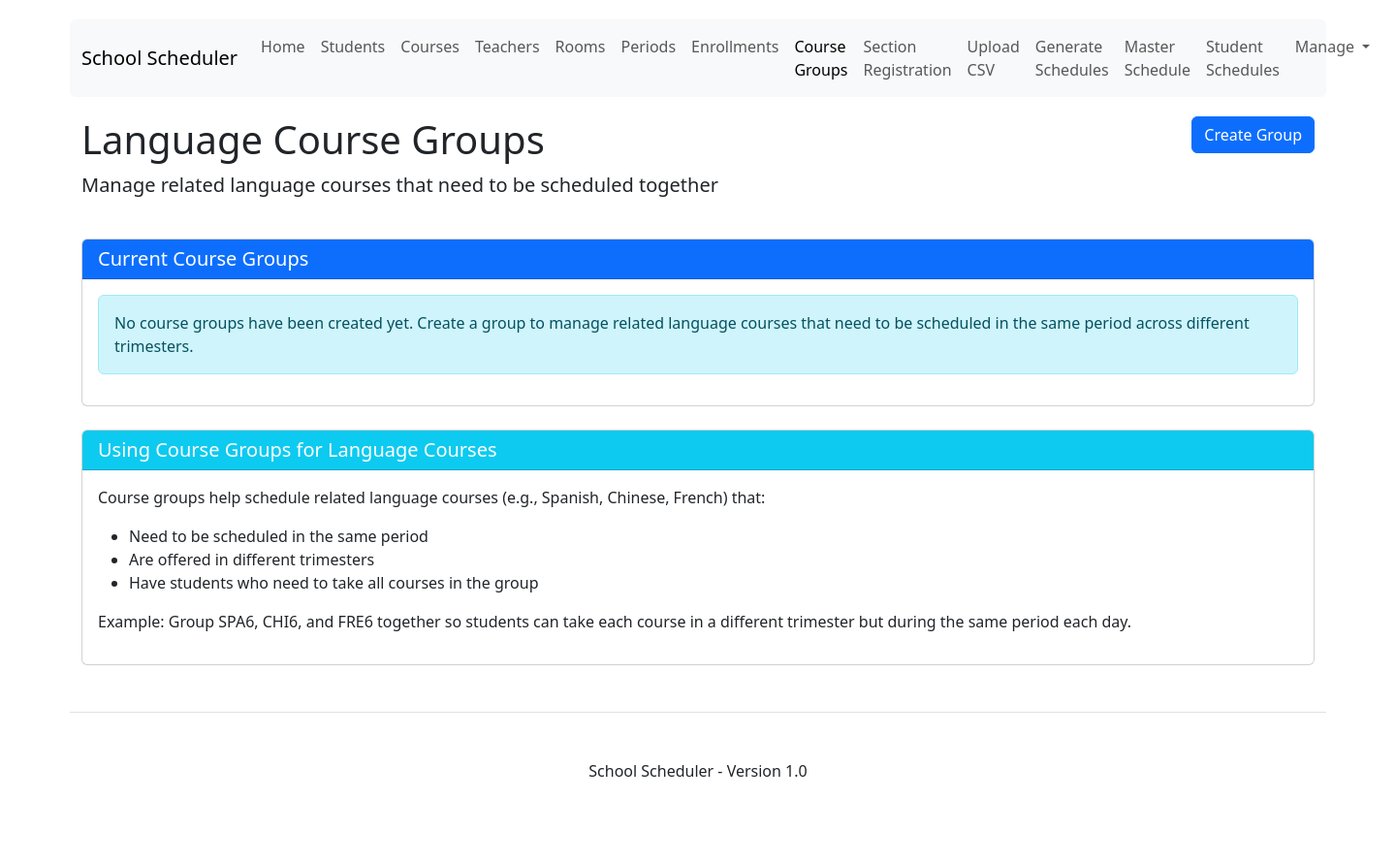
After one commit to wafflestomper/Scheduler_v2, a Django app: page /course-groups/ in a window 1440 px wide. The commit adds this page. Shown: the whole page at 97% size. Run offline with Django 4.2, Linux system fonts and the light colour scheme; data that the repository does not hold is empty; parts of the project's set-up code (start-up, migrations or seed data) failed here and were passed over.

Commit message:
Implement language course groups feature for scheduling related trimester courses in the same period

```diff
--- a/schedule/templates/schedule/base.html
+++ b/schedule/templates/schedule/base.html
@@ -54,7 +54,12 @@
                         </li>
                         <li class="nav-item">
                             <a class="nav-link {% if '/enroll-students/' in request.path %}active{% endif %}" href="{% url 'enroll_students' %}">
-                                <i class="bi bi-person-plus-fill"></i> Enrollments
+                                <i class="bi bi-person-plus"></i> Enrollments
+                            </a>
+                        </li>
+                        <li class="nav-item">
+                            <a class="nav-link {% if '/course-groups/' in request.path %}active{% endif %}" href="{% url 'course_groups' %}">
+                                <i class="bi bi-diagram-3"></i> Course Groups
                             </a>
                         </li>
                         <li class="nav-item">
--- /dev/null
+++ b/schedule/templates/schedule/course_groups.html
@@ -0,0 +1,201 @@
+{% extends 'schedule/base.html' %}
+{% load static %}
+
+{% block title %}Course Groups - School Scheduler{% endblock %}
+
+{% block content %}
+<div class="container">
+    <div class="row mb-4">
+        <div class="col-md-8">
+            <h1 class="mb-2">Language Course Groups</h1>
+            <p class="lead">Manage related language courses that need to be scheduled together</p>
+        </div>
+        <div class="col-md-4 text-end">
+            <button type="button" class="btn btn-primary" data-bs-toggle="modal" data-bs-target="#createGroupModal">
+                <i class="bi bi-plus-circle"></i> Create Group
+            </button>
+        </div>
+    </div>
+
+    {% if messages %}
+    <div class="row mb-3">
+        <div class="col-12">
+            {% for message in messages %}
+            <div class="alert alert-{{ message.tags }}">
+                {{ message }}
+            </div>
+            {% endfor %}
+        </div>
+    </div>
+    {% endif %}
+
+    <div class="row">
+        <div class="col-12">
+            <div class="card mb-4">
+                <div class="card-header bg-primary text-white">
+                    <h5 class="mb-0">Current Course Groups</h5>
+                </div>
+                <div class="card-body">
+                    {% if groups %}
+                    <div class="table-responsive">
+                        <table class="table table-striped table-hover">
+                            <thead>
+                                <tr>
+                                    <th>Name</th>
+                                    <th>Description</th>
+                                    <th>Courses</th>
+                                    <th>Preferred Period</th>
+                                    <th class="text-end">Actions</th>
+                                </tr>
+                            </thead>
+                            <tbody>
+                                {% for group in groups %}
+                                <tr>
+                                    <td>{{ group.name }}</td>
+                                    <td>{{ group.description|default:"—" }}</td>
+                                    <td>
+                                        {% for course in group.courses.all %}
+                                        <span class="badge bg-secondary">{{ course.id }}</span>
+                                        {% empty %}
+                                        <span class="text-muted">No courses assigned</span>
+                                        {% endfor %}
+                                    </td>
+                                    <td>{{ group.preferred_period|default:"—" }}</td>
+                                    <td class="text-end">
+                                        <a href="{% url 'edit_course_group' group.id %}" class="btn btn-sm btn-outline-secondary">
+                                            <i class="bi bi-pencil"></i> Edit
+                                        </a>
+                                        <button type="button" class="btn btn-sm btn-outline-danger"
+                                                data-bs-toggle="modal"
+                                                data-bs-target="#deleteGroupModal"
+                                                data-group-id="{{ group.id }}"
+                                                data-group-name="{{ group.name }}">
+                                            <i class="bi bi-trash"></i> Delete
+                                        </button>
+                                    </td>
+                                </tr>
+                                {% endfor %}
+                            </tbody>
+                        </table>
+                    </div>
+                    {% else %}
+                    <div class="alert alert-info">
+                        <p class="mb-0">No course groups have been created yet. Create a group to manage related language courses that need to be scheduled in the same period across different trimesters.</p>
+                    </div>
+                    {% endif %}
+                </div>
+            </div>
+        </div>
+    </div>
+
+    <div class="row mb-4">
+        <div class="col-12">
+            <div class="card">
+                <div class="card-header bg-info text-white">
+                    <h5 class="mb-0">Using Course Groups for Language Courses</h5>
+                </div>
+                <div class="card-body">
+                    <p>Course groups help schedule related language courses (e.g., Spanish, Chinese, French) that:</p>
+                    <ul>
+                        <li>Need to be scheduled in the same period</li>
+                        <li>Are offered in different trimesters</li>
+                        <li>Have students who need to take all courses in the group</li>
+                    </ul>
+                    <p>Example: Group SPA6, CHI6, and FRE6 together so students can take each course in a different trimester but during the same period each day.</p>
+                </div>
+            </div>
+        </div>
+    </div>
+</div>
+
+<!-- Create Group Modal -->
+<div class="modal fade" id="createGroupModal" tabindex="-1" aria-labelledby="createGroupModalLabel" aria-hidden="true">
+    <div class="modal-dialog modal-lg">
+        <div class="modal-content">
+            <div class="modal-header">
+                <h5 class="modal-title" id="createGroupModalLabel">Create Course Group</h5>
+                <button type="button" class="btn-close" data-bs-dismiss="modal" aria-label="Close"></button>
+            </div>
+            <form action="{% url 'create_course_group' %}" method="post">
+                {% csrf_token %}
+                <div class="modal-body">
+                    <div class="mb-3">
+                        <label for="name" class="form-label">Group Name</label>
+                        <input type="text" class="form-control" id="name" name="name" required>
+                    </div>
+                    <div class="mb-3">
+                        <label for="description" class="form-label">Description</label>
+                        <textarea class="form-control" id="description" name="description" rows="3"></textarea>
+                    </div>
+                    <div class="mb-3">
+                        <label for="courses" class="form-label">Courses</label>
+                        <select class="form-select" id="courses" name="courses" multiple size="6">
+                            {% for course in courses %}
+                            <option value="{{ course.id }}">{{ course.name }} ({{ course.id }}) - Grade {{ course.grade_level }}</option>
+                            {% endfor %}
+                        </select>
+                        <div class="form-text">Hold Ctrl/Cmd to select multiple courses</div>
+                    </div>
+                    <div class="mb-3">
+                        <label for="preferred_period" class="form-label">Preferred Period (Optional)</label>
+                        <select class="form-select" id="preferred_period" name="preferred_period">
+                            <option value="">-- Select Period --</option>
+                            {% for period in periods %}
+                            <option value="{{ period.id }}">{{ period }}</option>
+                            {% endfor %}
+                        </select>
+                        <div class="form-text">If specified, the system will try to schedule all courses in this group during this period</div>
+                    </div>
+                </div>
+                <div class="modal-footer">
+                    <button type="button" class="btn btn-secondary" data-bs-dismiss="modal">Cancel</button>
+                    <button type="submit" class="btn btn-primary">Create Group</button>
+                </div>
+            </form>
+        </div>
+    </div>
+</div>
+
+<!-- Delete Group Modal -->
+<div class="modal fade" id="deleteGroupModal" tabindex="-1" aria-labelledby="deleteGroupModalLabel" aria-hidden="true">
+    <div class="modal-dialog">
+        <div class="modal-content">
+            <div class="modal-header">
+                <h5 class="modal-title" id="deleteGroupModalLabel">Confirm Delete</h5>
+                <button type="button" class="btn-close" data-bs-dismiss="modal" aria-label="Close"></button>
+            </div>
+            <div class="modal-body">
+                <p>Are you sure you want to delete the course group "<span id="groupName"></span>"?</p>
+                <p class="text-danger">This action cannot be undone.</p>
+            </div>
+            <div class="modal-footer">
+                <button type="button" class="btn btn-secondary" data-bs-dismiss="modal">Cancel</button>
+                <form id="deleteGroupForm" method="post">
+                    {% csrf_token %}
+                    <button type="submit" class="btn btn-danger">Delete</button>
+                </form>
+            </div>
+        </div>
+    </div>
+</div>
+{% endblock %}
+
+{% block extra_js %}
+<script>
+    document.addEventListener('DOMContentLoaded', function() {
+        // Set up delete modal
+        const deleteGroupModal = document.getElementById('deleteGroupModal');
+        if (deleteGroupModal) {
+            deleteGroupModal.addEventListener('show.bs.modal', function(event) {
+                const button = event.relatedTarget;
+                const groupId = button.getAttribute('data-group-id');
+                const groupName = button.getAttribute('data-group-name');
+
+                // Update the modal's content
+                document.getElementById('groupName').textContent = groupName;
+                document.getElementById('deleteGroupForm').action = `/course-groups/${groupId}/delete/`;
+            });
+        }
+    });
+</script>
+{% endblock %}
--- a/schedule/urls.py
+++ b/schedule/urls.py
@@ -2,13 +2,14 @@ from django.urls import path
 from .views.main_views import index
 from .views.student_views import (
     view_students, student_detail, edit_student, delete_student,
-    export_student_schedules
+    export_student_schedules, student_list, add_student, bulk_upload_students, download_student_template
 )
 from .views.course_views import (
-    view_courses, create_course, edit_course, delete_course
+    view_courses, create_course, edit_course, delete_course,
+    course_list, course_groups, create_course_group, edit_course_group, delete_course_group
 )
 from .views.teacher_views import (
-    view_teachers, create_teacher, edit_teacher, delete_teacher
+    view_teachers, create_teacher, edit_teacher, delete_teacher, teacher_list, add_teacher
 )
 from .views.room_views import (
     view_rooms, create_room, edit_room, delete_room
@@ -78,4 +79,10 @@ urlpatterns = [
     path('section-registration/', section_registration, name='section_registration'),
     path('api/assign-sections/', assign_sections, name='assign_sections'),
     path('api/deregister-all-sections/', deregister_all_sections, name='deregister_all_sections'),
+
+    # Course Groups
+    path('course-groups/', course_groups, name='course_groups'),
+    path('course-groups/create/', create_course_group, name='create_course_group'),
+    path('course-groups/<int:group_id>/edit/', edit_course_group, name='edit_course_group'),
+    path('course-groups/<int:group_id>/delete/', delete_course_group, name='delete_course_group'),
 ]
--- a/schedule/views/course_views.py
+++ b/schedule/views/course_views.py
@@ -3,6 +3,12 @@ from django.contrib import messages
 from django.views import View
 from ..models import Course
 from django.db import transaction
+from django.core.paginator import Paginator
+from django.http import HttpResponse, JsonResponse
+import csv
+import io
+
+from schedule.models import CourseGroup, Period
 
 
 def view_courses(request):
@@ -150,3 +156,153 @@ def delete_course(request, course_id):
         return redirect('view_courses')
 
     return render(request, 'schedule/delete_course_confirm.html', {'course': course})
+
+
+def course_list(request):
+    """View for listing all courses"""
+    courses = Course.objects.all().order_by('grade_level', 'name')
+
+    # Filter by grade level if provided
+    grade_level = request.GET.get('grade_level')
+    if grade_level:
+        try:
+            grade_level = int(grade_level)
+            courses = courses.filter(grade_level=grade_level)
+        except ValueError:
+            # Invalid grade level, ignore filter
+            pass
+
+    # Filter by course type if provided
+    course_type = request.GET.get('type')
+    if course_type:
+        courses = courses.filter(type=course_type)
+
+    # Pagination
+    paginator = Paginator(courses, 20)  # 20 courses per page
+    page_number = request.GET.get('page')
+    page_obj = paginator.get_page(page_number)
+
+    context = {
+        'page_obj': page_obj,
+        'course_types': [choice[0] for choice in Course.COURSE_TYPES],
+        'grade_level': grade_level,
+        'course_type': course_type
+    }
+
+    return render(request, 'schedule/course_list.html', context)
+
+
+def course_groups(request):
+    """View for managing course groups (related language courses)"""
+    groups = CourseGroup.objects.all().prefetch_related('courses').order_by('name')
+    periods = Period.objects.all().order_by('slot')
+
+    context = {
+        'groups': groups,
+        'periods': periods
+    }
+
+    return render(request, 'schedule/course_groups.html', context)
+
+
+def create_course_group(request):
+    """Handle creation of a new course group"""
+    if request.method == 'POST':
+        name = request.POST.get('name')
+        description = request.POST.get('description', '')
+        period_id = request.POST.get('preferred_period')
+        course_ids = request.POST.getlist('courses')
+
+        if not name:
+            messages.error(request, 'Group name is required')
+            return redirect('course_groups')
+
+        # Create group
+        group = CourseGroup(
+            name=name,
+            description=description
+        )
+
+        # Set preferred period if provided
+        if period_id:
+            try:
+                period = Period.objects.get(id=period_id)
+                group.preferred_period = period
+            except Period.DoesNotExist:
+                pass
+
+        group.save()
+
+        # Add courses
+        if course_ids:
+            courses = Course.objects.filter(id__in=course_ids)
+            group.courses.add(*courses)
+
+        messages.success(request, f'Course group "{name}" created successfully')
+        return redirect('course_groups')
+
+    return redirect('course_groups')
+
+
+def edit_course_group(request, group_id):
+    """Handle editing of a course group"""
+    group = get_object_or_404(CourseGroup, id=group_id)
+
+    if request.method == 'POST':
+        name = request.POST.get('name')
+        description = request.POST.get('description', '')
+        period_id = request.POST.get('preferred_period')
+        course_ids = request.POST.getlist('courses')
+
+        if not name:
+            messages.error(request, 'Group name is required')
+            return redirect('course_groups')
+
+        # Update group
+        group.name = name
+        group.description = description
+
+        # Set preferred period if provided
+        if period_id:
+            try:
+                period = Period.objects.get(id=period_id)
+                group.preferred_period = period
+            except Period.DoesNotExist:
+                group.preferred_period = None
+        else:
+            group.preferred_period = None
+
+        group.save()
+
+        # Update courses
+        group.courses.clear()
+        if course_ids:
+            courses = Course.objects.filter(id__in=course_ids)
+            group.courses.add(*courses)
+
+        messages.success(request, f'Course group "{name}" updated successfully')
+        return redirect('course_groups')
+
+    courses = Course.objects.all().order_by('grade_level', 'name')
+    periods = Period.objects.all().order_by('slot')
+
+    context = {
+        'group': group,
+        'courses': courses,
+        'periods': periods,
+        'selected_course_ids': list(group.courses.values_list('id', flat=True))
+    }
+
+    return render(request, 'schedule/edit_course_group.html', context)
+
+
+def delete_course_group(request, group_id):
+    """Handle deletion of a course group"""
+    group = get_object_or_404(CourseGroup, id=group_id)
+
+    if request.method == 'POST':
+        name = group.name
+        group.delete()
+        messages.success(request, f'Course group "{name}" deleted successfully')
+
+    return redirect('course_groups')
```
Also changed, not shown: schedule/admin.py (+19 -1 lines), schedule/models.py (+20 -0 lines), schedule/templates/schedule/edit_course_group.html (added, +82 -0 lines), schedule/views/section_registration_views.py (+121 -6 lines), schedule/migrations/0011_coursegroup.py (added).
